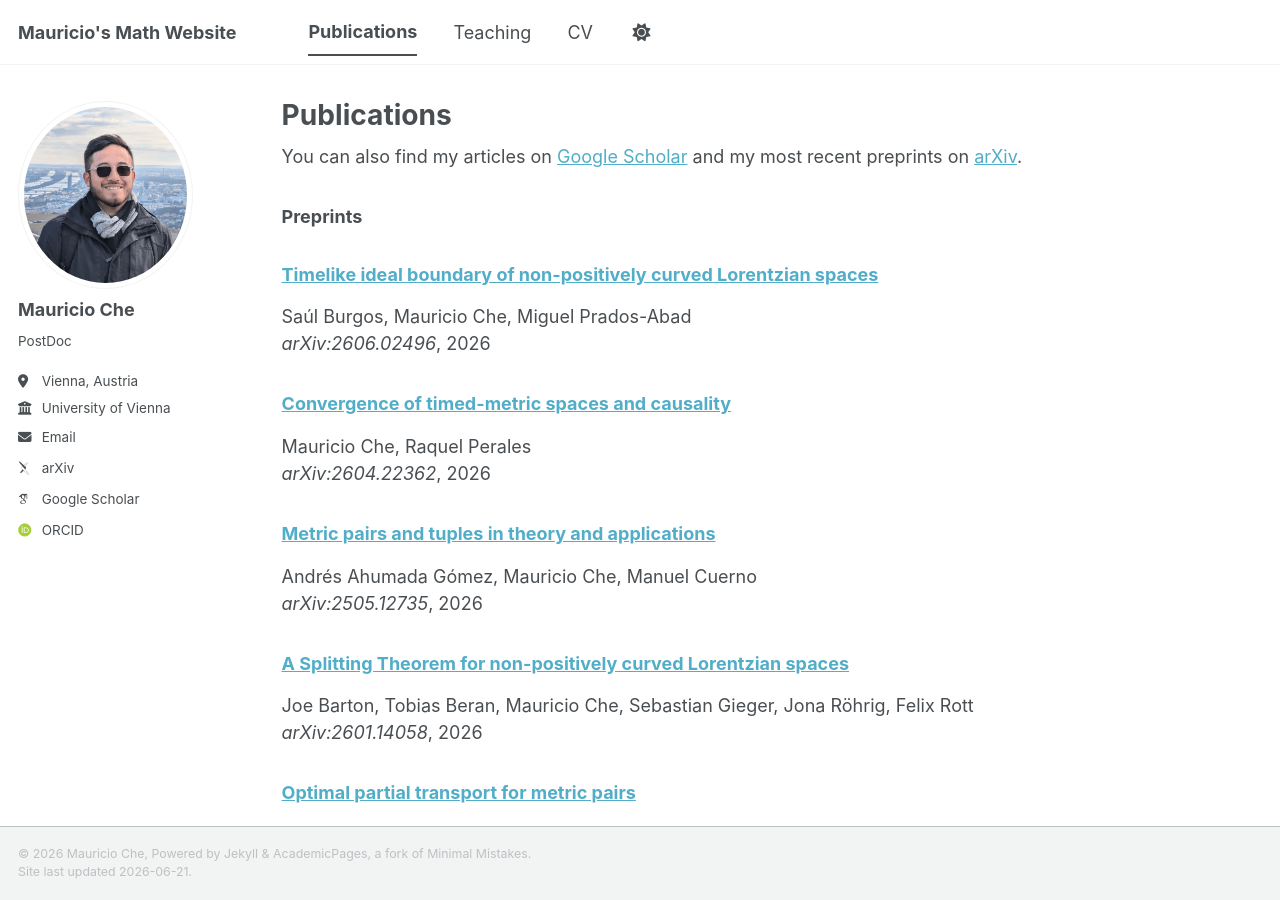
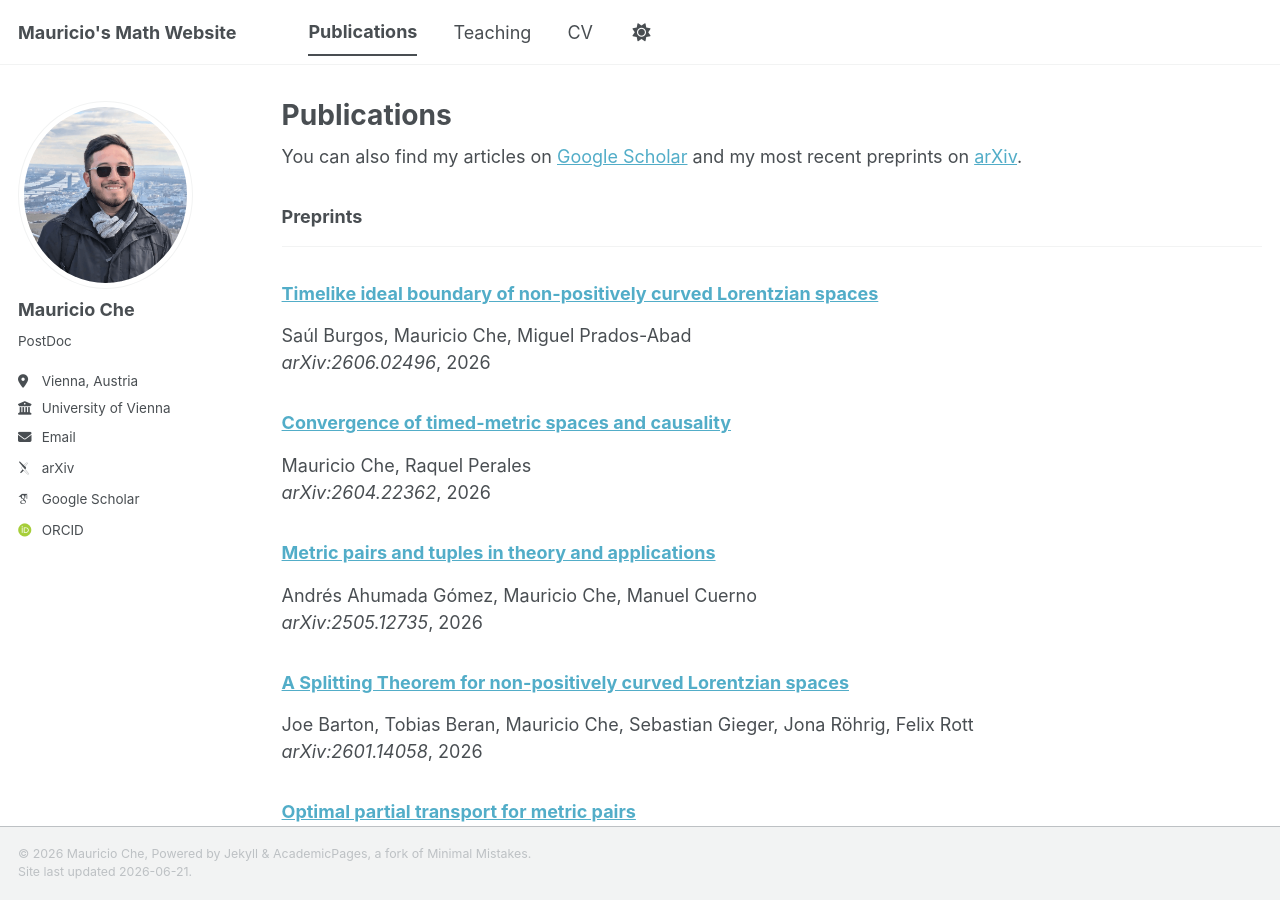
Before and after one commit to MauricioChe/mauricioche.github.io, a Jekyll site: the page built from _pages/publications.html, in a window 1280 px wide and 900 px high. Built offline with Jekyll 4.4.1, drawn with Linux system fonts in a browser that asks for light colours; some web fonts are replaced; a script bundle is joined from its source files by our own code; library files that are not in the unit come from our copies.

Commit message:
Update publications.html

```diff
--- a/_pages/publications.html
+++ b/_pages/publications.html
@@ -20,7 +20,7 @@ author_profile: true
         {% continue %}
       {% endif %}
       {% unless title_shown %}
-        <h3>{{ category[1].title }}</h3>
+        <h3>{{ category[1].title }}</h3><hr />
         {% assign title_shown = true %}
       {% endunless %}
       {% include archive-single.html %}
```
